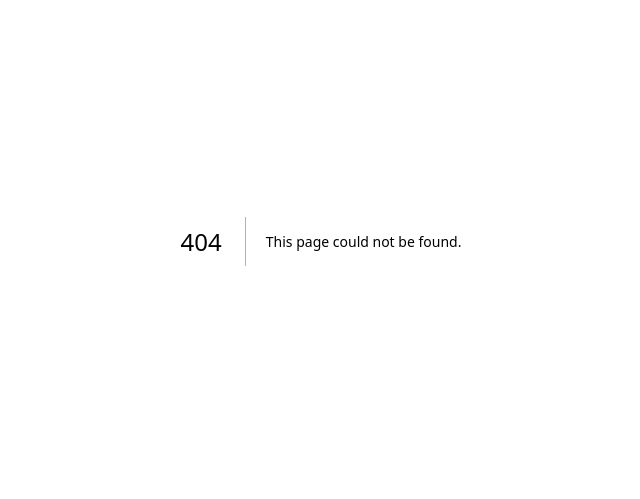
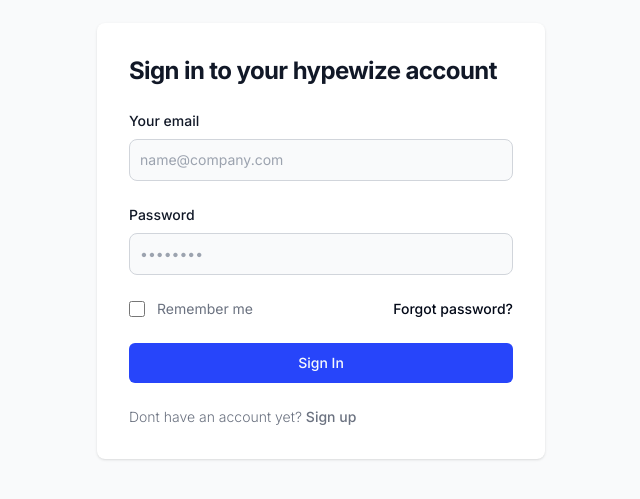
Before and after one commit to Neel-shetty/nextjs-hypewize, a Next.js app: page /sign-in in a window 1280 px wide. Before the commit this address had no page. Shown: the part 159-658 px from the top of the page, without its empty margins (319-959 px from the left). Built offline with nearby package versions, Linux system fonts and the light colour scheme.

Commit message:
billing page

```diff
--- /dev/null
+++ b/src/app/(auth)/sign-in/page.tsx
@@ -0,0 +1,98 @@
+import { Button } from "@/components/ui/button";
+
+export default function SignIn() {
+  return (
+    <div>
+      <section className="bg-gray-50 dark:bg-gray-900">
+        <div className="flex flex-col items-center justify-center px-6 py-8 mx-auto md:h-screen lg:py-0">
+          {/* <a
+            href="#"
+            className="flex items-center mb-6 text-2xl font-semibold text-gray-900 dark:text-white"
+          >
+            <img
+              className="w-8 h-8 mr-2"
+              src="https://flowbite.s3.amazonaws.com/blocks/marketing-ui/logo.svg"
+              alt="logo"
+            ></img>
+            Hypewize
+          </a> */}
+          <div className="w-full bg-white rounded-lg shadow dark:border md:mt-0 sm:max-w-md xl:p-0 dark:bg-gray-800 dark:border-gray-700">
+            <div className="p-6 space-y-4 md:space-y-6 sm:p-8">
+              <h1 className="text-xl font-bold leading-tight tracking-tight text-gray-900 md:text-2xl dark:text-white">
+                Sign in to your hypewize account
+              </h1>
+              <form className="space-y-4 md:space-y-6" action="#">
+                <div>
+                  <label
+                    // for="email"
+                    className="block mb-2 text-sm font-medium text-gray-900 dark:text-white"
+                  >
+                    Your email
+                  </label>
+                  <input
+                    type="email"
+                    name="email"
+                    id="email"
+                    className="bg-gray-50 border border-gray-300 text-gray-900 sm:text-sm rounded-lg focus:ring-primary-600 focus:border-primary-600 block w-full p-2.5 dark:bg-gray-700 dark:border-gray-600 dark:placeholder-gray-400 dark:text-white dark:focus:ring-blue-500 dark:focus:border-blue-500"
+                    placeholder="name@company.com"
+                    // required=""
+                  ></input>
+                </div>
+                <div>
+                  <label
+                    // for="password"
+                    className="block mb-2 text-sm font-medium text-gray-900 dark:text-white"
+                  >
+                    Password
+                  </label>
+                  <input
+                    type="password"
+                    name="password"
+                    id="password"
+                    placeholder="••••••••"
+                    className="bg-gray-50 border border-gray-300 text-gray-900 sm:text-sm rounded-lg focus:ring-primary-600 focus:border-primary-600 block w-full p-2.5 dark:bg-gray-700 dark:border-gray-600 dark:placeholder-gray-400 dark:text-white dark:focus:ring-blue-500 dark:focus:border-blue-500"
+                  ></input>
+                </div>
+                <div className="flex items-center justify-between">
+                  <div className="flex items-start">
+                    <div className="flex items-center h-5">
+                      <input
+                        id="remember"
+                        aria-describedby="remember"
+                        type="checkbox"
+                        className="w-4 h-4 border border-gray-300 rounded bg-gray-50 focus:ring-3 focus:ring-primary-300 dark:bg-gray-700 dark:border-gray-600 dark:focus:ring-primary-600 dark:ring-offset-gray-800"
+                      ></input>
+                    </div>
+                    <div className="ml-3 text-sm">
+                      <label className="text-gray-500 dark:text-gray-300">
+                        Remember me
+                      </label>
+                    </div>
+                  </div>
+                  <a
+                    href="#"
+                    className="text-sm font-medium text-primary-600 hover:underline dark:text-primary-500"
+                  >
+                    Forgot password?
+                  </a>
+                </div>
+                <Button variant={"default"} className="bg-[#2745FA] w-full ">
+                  Sign In
+                </Button>
+                <p className="text-sm font-light text-gray-500 dark:text-gray-400">
+                  Dont have an account yet?{" "}
+                  <a
+                    href="#"
+                    className="font-medium text-primary-600 hover:underline dark:text-primary-500"
+                  >
+                    Sign up
+                  </a>
+                </p>
+              </form>
+            </div>
+          </div>
+        </div>
+      </section>
+    </div>
+  );
+}
--- a/src/app/(dashboard)/billing/page.tsx
+++ b/src/app/(dashboard)/billing/page.tsx
@@ -1,11 +1,37 @@
-import { FC } from 'react'
+import PlanCard from "@/components/plan-card";
+import { FC } from "react";
 
-interface pageProps {
-
-}
+interface pageProps {}
 
 const page: FC<pageProps> = ({}) => {
-  return <div>billing</div>
-}
+  return (
+    <div className=" mx-6 mt-3 h-screen">
+      <div className="grid grid-cols-3 gap-4">
+        <PlanCard
+          title={"Plan Title"}
+          features={[
+            "lorem ipsum",
+            "lorem ipsum",
+            "lorem ipsum",
+            "lorem ipsum",
+            "lorem ipsum",
+          ]}
+          cost={29}
+        />
+        <PlanCard
+          title={"Plan Title"}
+          features={[
+            "lorem ipsum",
+            "lorem ipsum",
+            "lorem ipsum",
+            "lorem ipsum",
+            "lorem ipsum",
+          ]}
+          cost={29}
+        />
+      </div>
+    </div>
+  );
+};
 
-export default page
+export default page;
--- a/src/app/(dashboard)/usage/page.tsx
+++ b/src/app/(dashboard)/usage/page.tsx
@@ -1,9 +1,14 @@
+import UsageCard from "@/components/usage-card";
 import { FC } from "react";
 
 interface pageProps {}
 
 const page: FC<pageProps> = ({}) => {
-  return <div>usage</div>;
+  return (
+    <div>
+      <UsageCard title={'1500'} description={'Total Messages'}/>
+    </div>
+  );
 };
 
 export default page;
--- /dev/null
+++ b/src/components/plan-card.tsx
@@ -0,0 +1,35 @@
+import { Button } from "./ui/button";
+import { Card } from "./ui/card";
+import { Check } from "lucide-react";
+
+export default function PlanCard({
+  title,
+  cost,
+  features,
+}: {
+  title: string;
+  cost: number;
+  features: string[];
+}) {
+  return (
+    <Card className="flex flex-col m-2 p-5">
+      <div className="mx-auto items-center">
+        <div className="font-bold text-xl ">{title}</div>
+      </div>
+      <div className="mx-auto items-center mb-3">
+        <div className="font-bold text-3xl ">${cost}/mo</div>
+      </div>
+      <div className="items-center">
+        {features.map((feature: string, i: number) => (
+          <div className="flex gap-2 flex-row w-[100%] text-[#2745FA]" key={i}>
+            <Check />
+            <div className="text-black">{feature}</div>
+          </div>
+        ))}
+      </div>
+      <Button className="bg-[#2745FA] mt-3" variant={"default"}>
+        Manage Plan
+      </Button>
+    </Card>
+  );
+}
--- a/src/components/usage-card.tsx
+++ b/src/components/usage-card.tsx
@@ -1,3 +1,13 @@
-export default function UsageCard() {
-  return <div>usagcarde</div>;
+import { Card } from "./ui/card";
+
+export default function UsageCard({
+  title,
+  description,
+}: {
+  title: string;
+  description: string;
+}) {
+  return <Card>
+
+  </Card>
 }
```
